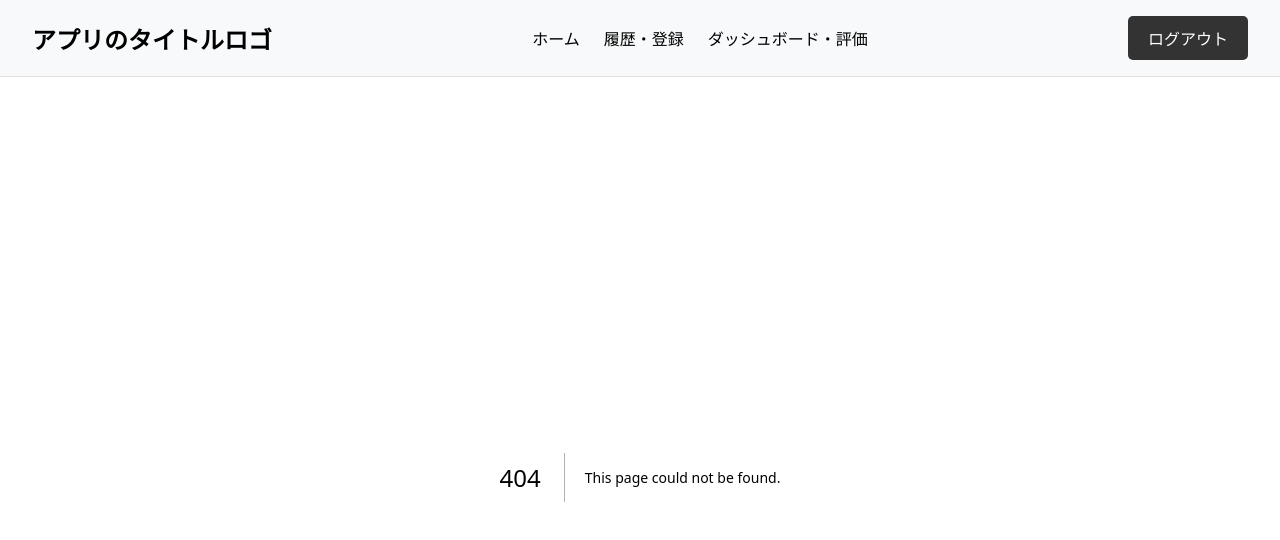
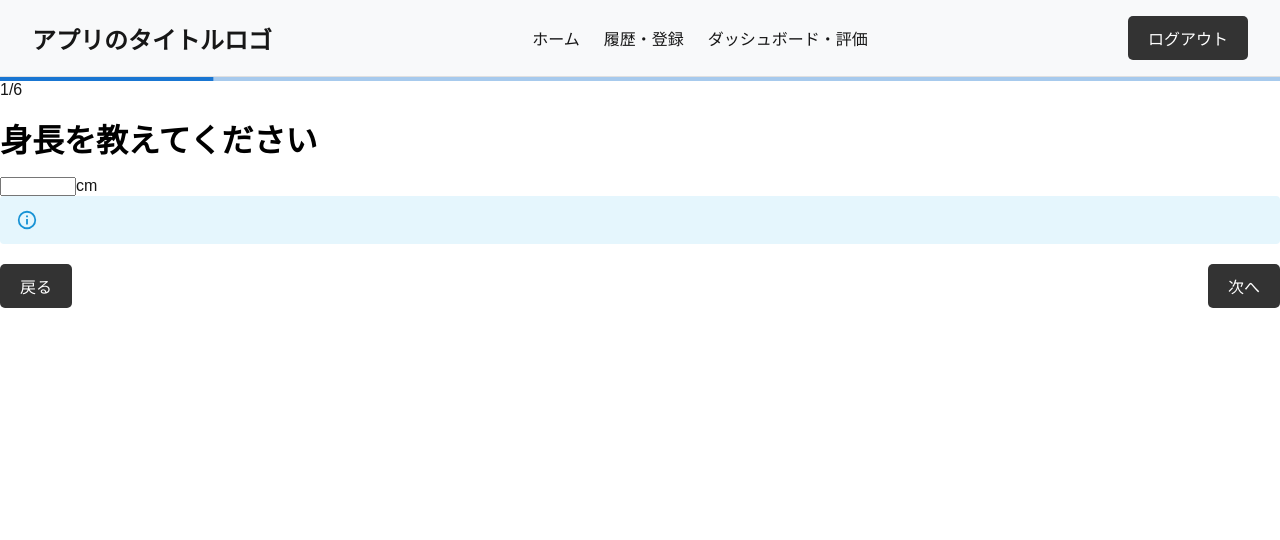
Before and after one commit to atsushi0507/dietary_web_app, a Next.js app in the folder frontend/: page /initial_setting in a window 1280 px wide. Before the commit this address had no page. Shown: the top 540 px of the page. Built offline with nearby package versions, Linux system fonts and the light colour scheme.

Commit message:
Add rest of the user registration, login screens

```diff
--- /dev/null
+++ b/frontend/src/app/initial_setting/page.jsx
@@ -0,0 +1,10 @@
+import React from "react";
+import InitialSetting from "@/components/templates/register_login/initial_setting";
+
+const InitialSettingPage = () => {
+    return (
+        <InitialSetting />
+    );
+};
+
+export default InitialSettingPage;
--- /dev/null
+++ b/frontend/src/components/templates/register_login/initial_setting.jsx
@@ -0,0 +1,104 @@
+"use client";
+import ProgressBar from "@/components/atoms/ProgressBar";
+import React, { useState } from "react";
+import styled from "styled-components";
+import Title from "@/components/atoms/Title";
+import NumberInput from "@/components/atoms/NumberInput";
+import Text from "@/components/atoms/Text";
+import Calendar from "@/components/atoms/Calendar";
+import RadioButton from "@/components/atoms/RadioButton";
+import Button from "@/components/atoms/Button";
+import BasicAlert from "@/components/atoms/Alert";
+import questions from "@/public/setting_questions.json";
+
+const InitialSetting = () => {
+    const [currentQuestionIndex, setCurrentQuestionIndex] = useState(0);
+    const [answers, setAnswers] = useState({});
+
+    const currentQuestion = questions[currentQuestionIndex];
+
+    const handleNext = () => {
+        setCurrentQuestionIndex(currentQuestionIndex + 1);
+    };
+
+    const handlePrevious = () => {
+        if (currentQuestionIndex > 0) {
+            setCurrentQuestionIndex(currentQuestionIndex - 1);
+        }
+    };
+
+    const handleAnswerChange = (id, value) => {
+        setAnswers((prev) => ({ ...prev, [id]: value }));
+      };
+
+    const renderAnswerInput = () => {
+        switch (currentQuestion.type) {
+        case "number":
+            return (
+            <div>
+                <NumberInput
+                value={answers[currentQuestion.id] || ""}
+                onChange={(e) => handleAnswerChange(currentQuestion.id, e.target.value)}
+                min={currentQuestion.minValue}
+                max={currentQuestion.maxValue}
+                step={0.1}
+                />
+                <span>{currentQuestion.unit}</span>
+            </div>
+            );
+        case "date":
+            return (
+            <Calendar
+                value={answers[currentQuestion.id] || ""}
+                onChange={(date) => handleAnswerChange(currentQuestion.id, date)}
+            />
+            );
+        case "radio":
+            return currentQuestion.options.map((option) => (
+            <RadioButton
+                key={option}
+                name={currentQuestion.id}
+                value={option}
+                checked={answers[currentQuestion.id] === option}
+                onChange={(e) => handleAnswerChange(currentQuestion.id, e.target.value)}
+            />
+            ));
+        default:
+            return null;
+        }
+    };
+
+    return (
+        <>
+            <ProgressBar value={currentQuestionIndex + 1} maxValue={questions.length} isPercent={false}/>
+            <Title level={2}>
+                {currentQuestion.label}
+            </Title>
+
+            {/* 回答エリア */}
+            {renderAnswerInput()}
+
+            {currentQuestion.info !== null &&
+                <BasicAlert severity="info" message={currentQuestion.info} />
+            }
+
+            <FootButton>
+                <Button onClick={handlePrevious} disable={currentQuestionIndex === 0}>
+                    戻る
+                </Button>
+                <Button onClick={handleNext}>
+                    次へ
+                </Button>
+            </FootButton>
+        </>
+    );
+};
+
+export default InitialSetting;
+
+const FootButton = styled.div`
+    justify-content: space-between;
+    display: flex;
+    flex-direction: row;
+    margin-top: 20px;
+`
--- /dev/null
+++ b/frontend/src/public/setting_questions.json
@@ -0,0 +1,43 @@
+[
+    {
+      "id": "height",
+      "type": "number",
+      "label": "身長を教えてください",
+      "unit": "cm",
+      "minValue": 100,
+      "maxValue": 250
+    },
+    {
+      "id": "weight",
+      "type": "number",
+      "label": "現在の体重を教えてください",
+      "unit": "kg",
+      "minValue": 30,
+      "maxValue": 200
+    },
+    {
+      "id": "birthdate",
+      "type": "date",
+      "label": "誕生日を教えてください",
+      "info": "年齢は基礎代謝の推定に大きく関わってきます。"
+    },
+    {
+      "id": "gender",
+      "type": "radio",
+      "label": "性別を教えてください",
+      "options": ["男性", "女性", "回答しない"],
+      "info": "性別を回答することで、より正確に基礎代謝の推定を行えます"
+    },
+    {
+      "id": "activityLevel",
+      "type": "radio",
+      "label": "活動レベルを次から選択してください",
+      "options": ["Low", "Moderate", "High"]
+    },
+    {
+      "id": "goal",
+      "type": "radio",
+      "label": "目標を次から選択してください",
+      "options": ["減量 (ハードモード)", "減量 (ノーマルモード)", "現状維持", "増量"]
+    }
+  ]
```
Also changed, not shown: frontend/src/app/definitive_register/page.jsx (added, +10 -0 lines), frontend/src/app/password_reset/page.jsx (added, +10 -0 lines), frontend/src/components/templates/register_login/password_reset.jsx (added, +50 -0 lines), frontend/src/components/templates/register_login/registered.jsx (added, +23 -0 lines).
